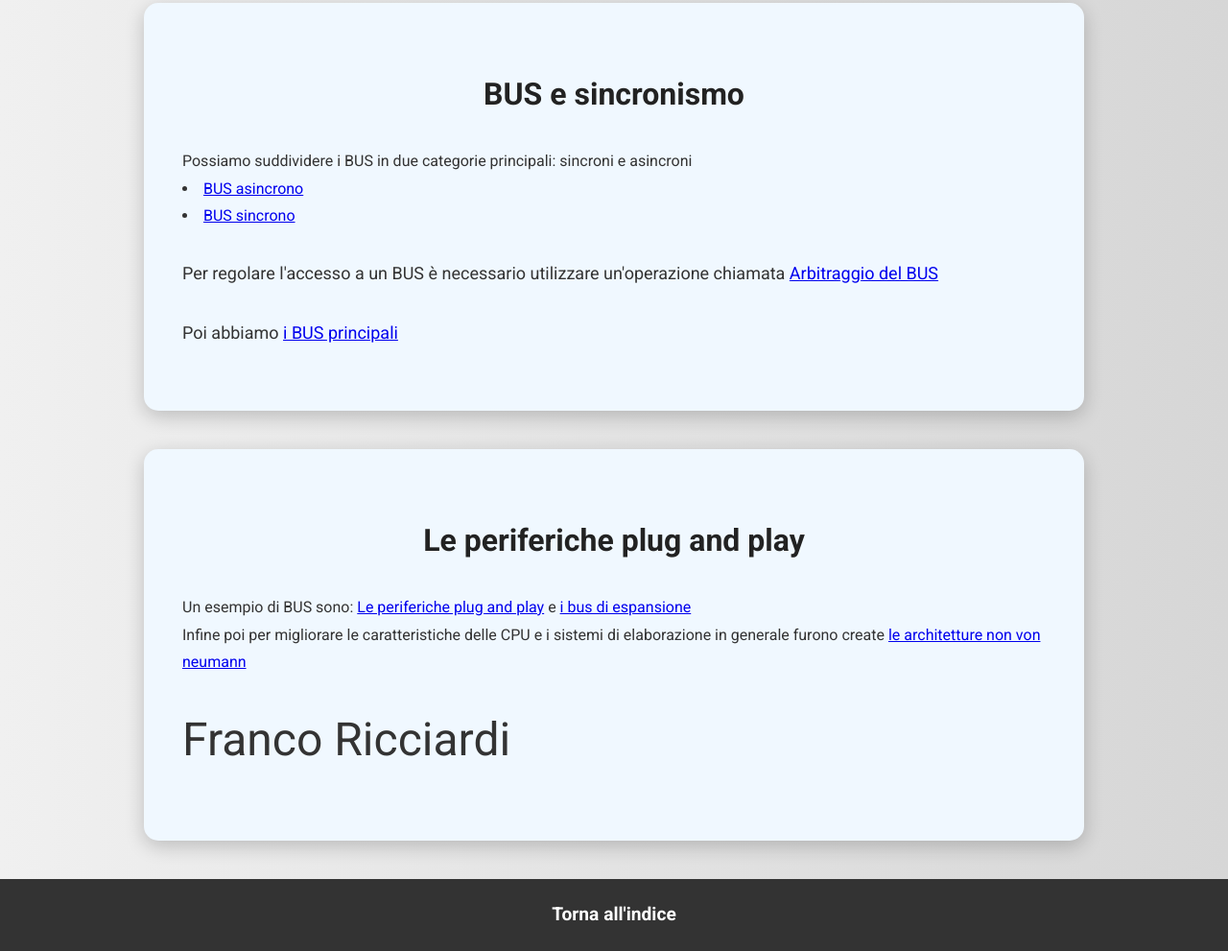
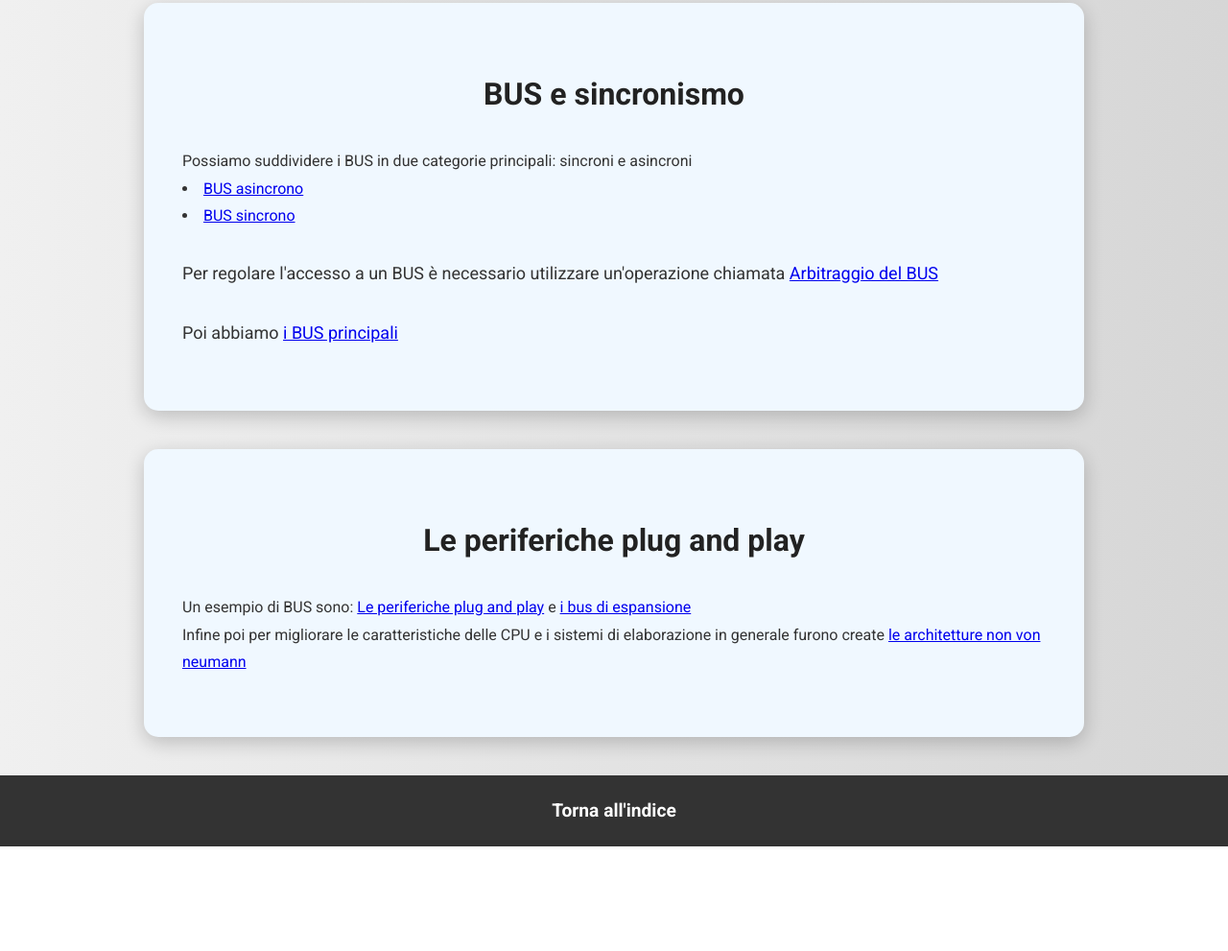
Before and after one commit to francenar/ArchitettureSistemiElaborazione, a plain HTML site: page BUS/bus.html in a window 1280 px wide. Shown: the part 1485-2476 px from the top of the page at 96% size. After the commit the page ends 2367 px from the top, so only its background shows below. Drawn offline with Linux system fonts and the light colour scheme.

Commit message:
bus.html

```diff
--- a/BUS/bus.html
+++ b/BUS/bus.html
@@ -51,7 +51,7 @@
 		Un esempio di BUS sono: <A HREF="periferiche.html">Le periferiche plug and play</A> e <A HREF="espansione.html">i bus di espansione</A></br>
 	Infine poi per migliorare le caratteristiche delle CPU e i sistemi di elaborazione in generale furono create <A HREF="nonvon.html">le architetture non von neumann</A>
 	</p>
-		<p><font size="10">Franco Ricciardi</font></p>
+
 	</div>
         <div class="footerSite">
             <a href="../index.html">Torna all'indice</a>
```
